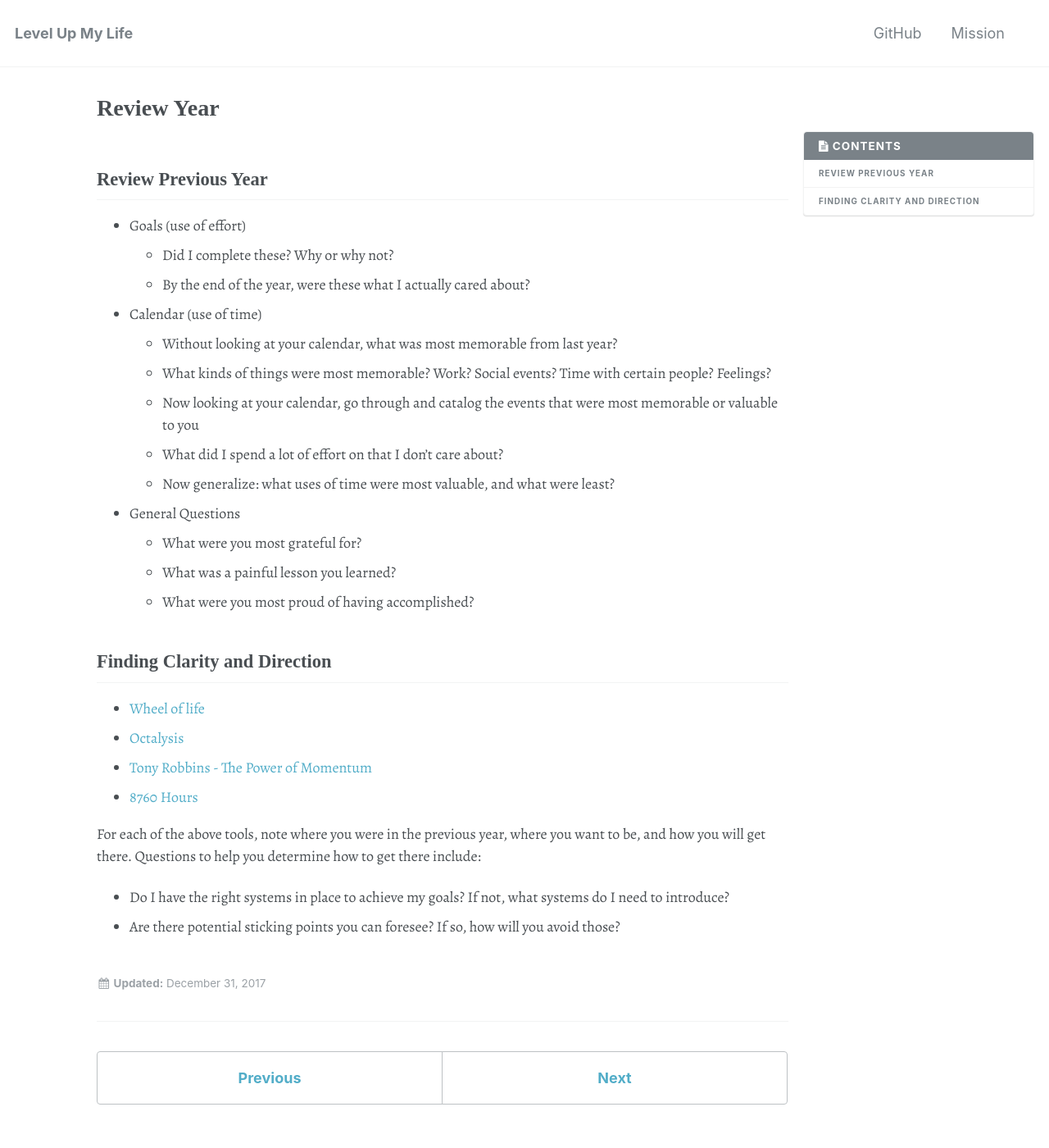
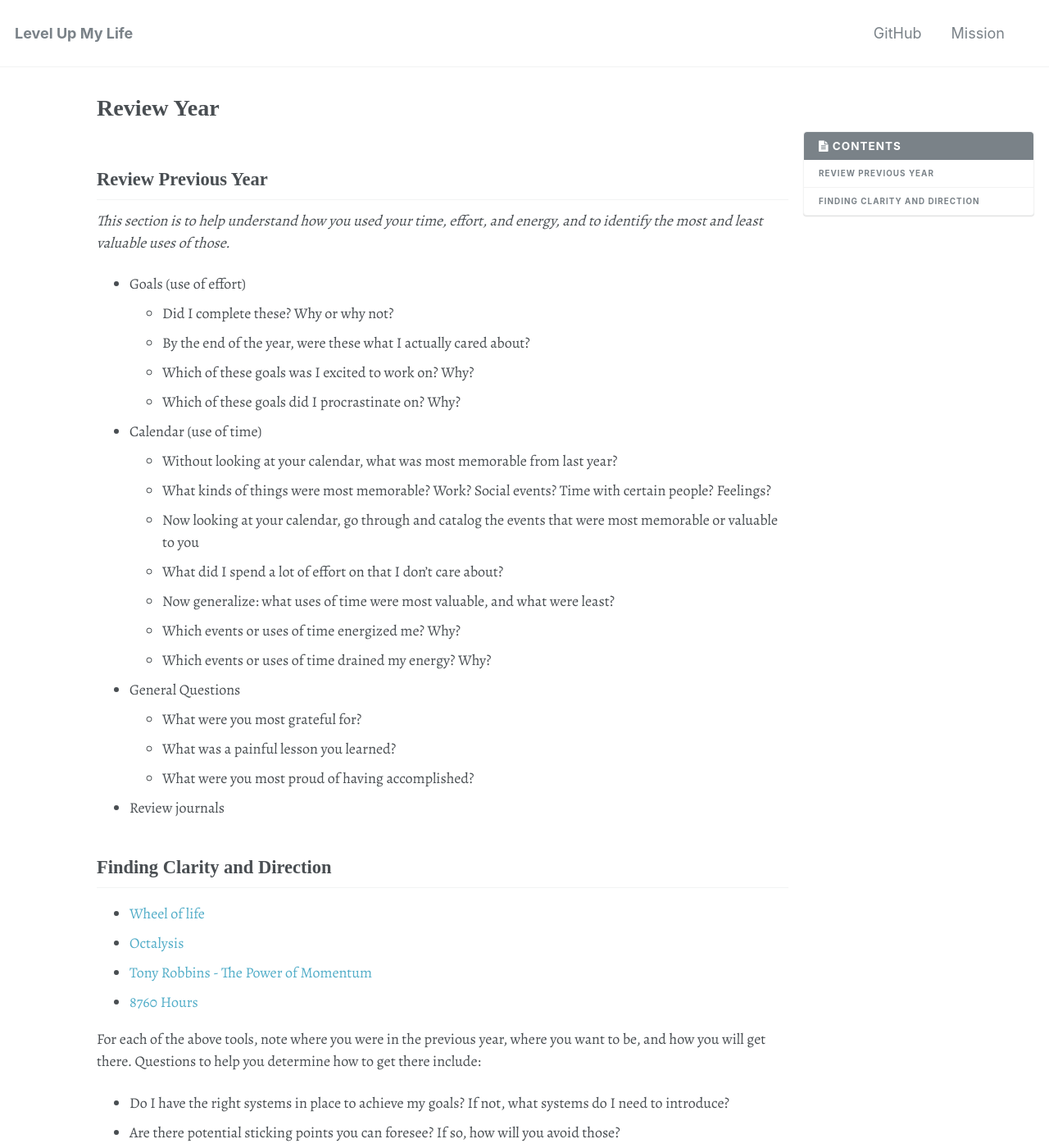
Before and after one commit to shanemileham/levelupmylife, a Jekyll site: the page built from _content/personal-development/review-year.md, in a window 1280 px wide and 1400 px high. Shown: the whole window at 82% size. Built offline with Jekyll 4.4.1, drawn with Linux system fonts in a browser that asks for light colours; some web fonts are replaced; comment, search, counter and statistics services are not loaded.

Commit message:
Added questions in previous year review

```diff
--- a/_content/personal-development/review-year.md
+++ b/_content/personal-development/review-year.md
@@ -5,19 +5,26 @@ title: Review Year
 {% include toc %}
 
 ## Review Previous Year
+_This section is to help understand how you used your time, effort, and energy, and to identify the most and least valuable uses of those._
+
 - Goals (use of effort)
   - Did I complete these? Why or why not?
   - By the end of the year, were these what I actually cared about?
+  - Which of these goals was I excited to work on? Why?
+  - Which of these goals did I procrastinate on? Why?
 - Calendar (use of time)
   - Without looking at your calendar, what was most memorable from last year?
   - What kinds of things were most memorable? Work? Social events? Time with certain people? Feelings?
   - Now looking at your calendar, go through and catalog the events that were most memorable or valuable to you
   - What did I spend a lot of effort on that I don't care about?
   - Now generalize: what uses of time were most valuable, and what were least?
+  - Which events or uses of time energized me? Why?
+  - Which events or uses of time drained my energy? Why?
 - General Questions
   - What were you most grateful for?
   - What was a painful lesson you learned?
   - What were you most proud of having accomplished?
+- Review journals
 
 
 ## Finding Clarity and Direction
```
